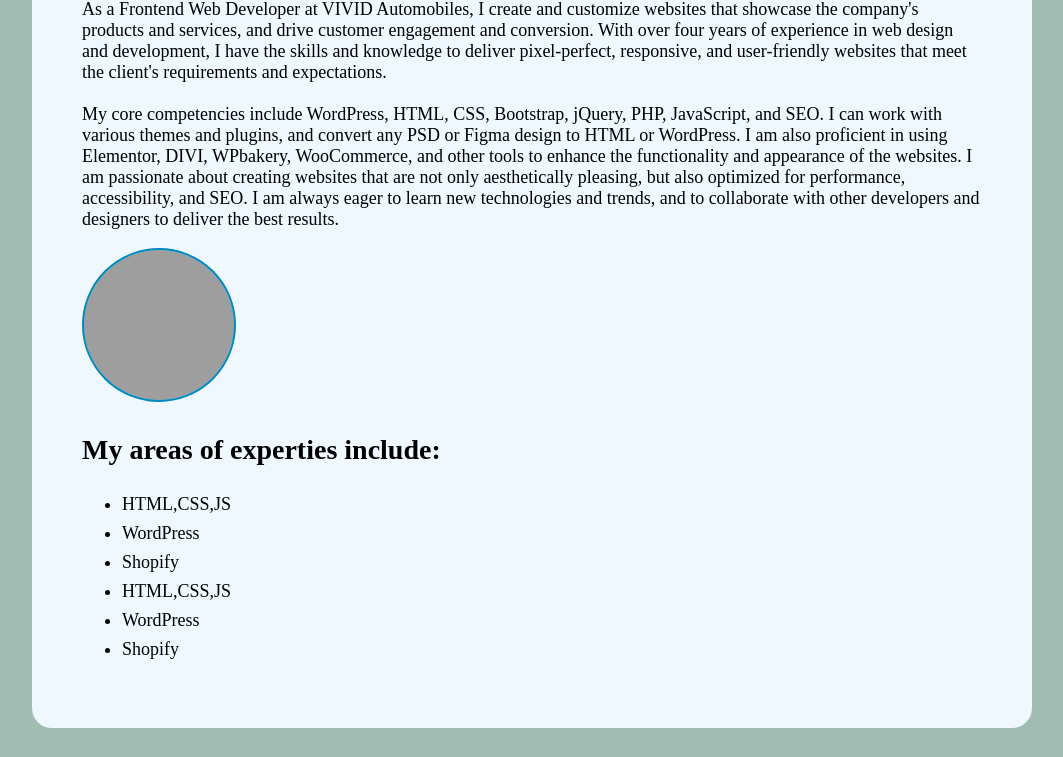
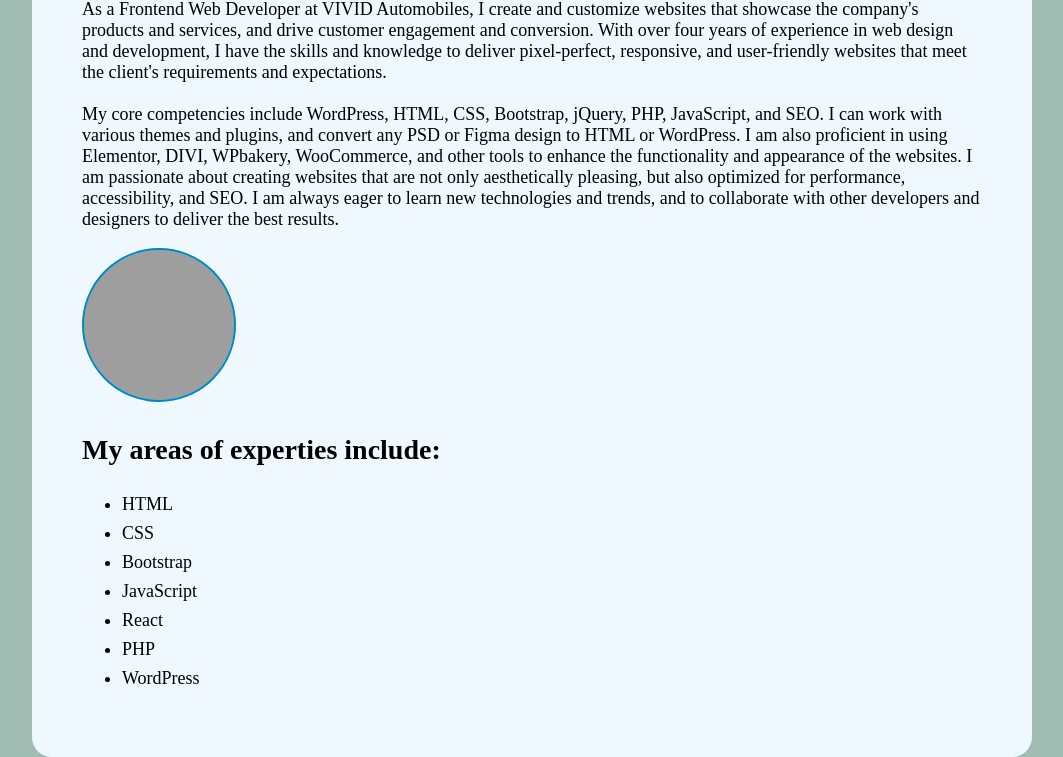
Before and after one commit to Shukh94/shopify-class-task-1, a plain HTML site: page index.html in a window 1280 px wide. Shown: the part 124-881 px from the top of the page, without its empty margins (108-1171 px from the left). Before the commit the page ends 852 px from the top, so only its background shows below. Drawn offline with Linux system fonts and the light colour scheme; grey boxes are pictures that could not be loaded.

Commit message:
edited the ul li

```diff
--- a/index.html
+++ b/index.html
@@ -26,12 +26,13 @@
 
         <h3 style="font-size: 28px;">My areas of experties include: </h3>
         <ul style="font-size: 18px;">
-            <li style="margin-bottom: 8px;">HTML,CSS,JS</li>
+            <li style="margin-bottom: 8px;">HTML</li>
+            <li style="margin-bottom: 8px;">CSS</li>
+            <li style="margin-bottom: 8px;">Bootstrap</li>
+            <li style="margin-bottom: 8px;">JavaScript</li>
+            <li style="margin-bottom: 8px;">React</li>
+            <li style="margin-bottom: 8px;">PHP</li>
             <li style="margin-bottom: 8px;">WordPress</li>
-            <li style="margin-bottom: 8px;">Shopify</li>
-            <li style="margin-bottom: 8px;">HTML,CSS,JS</li>
-            <li style="margin-bottom: 8px;">WordPress</li>
-            <li style="margin-bottom: 8px;">Shopify</li>
         </ul>
     </div>
 
```
